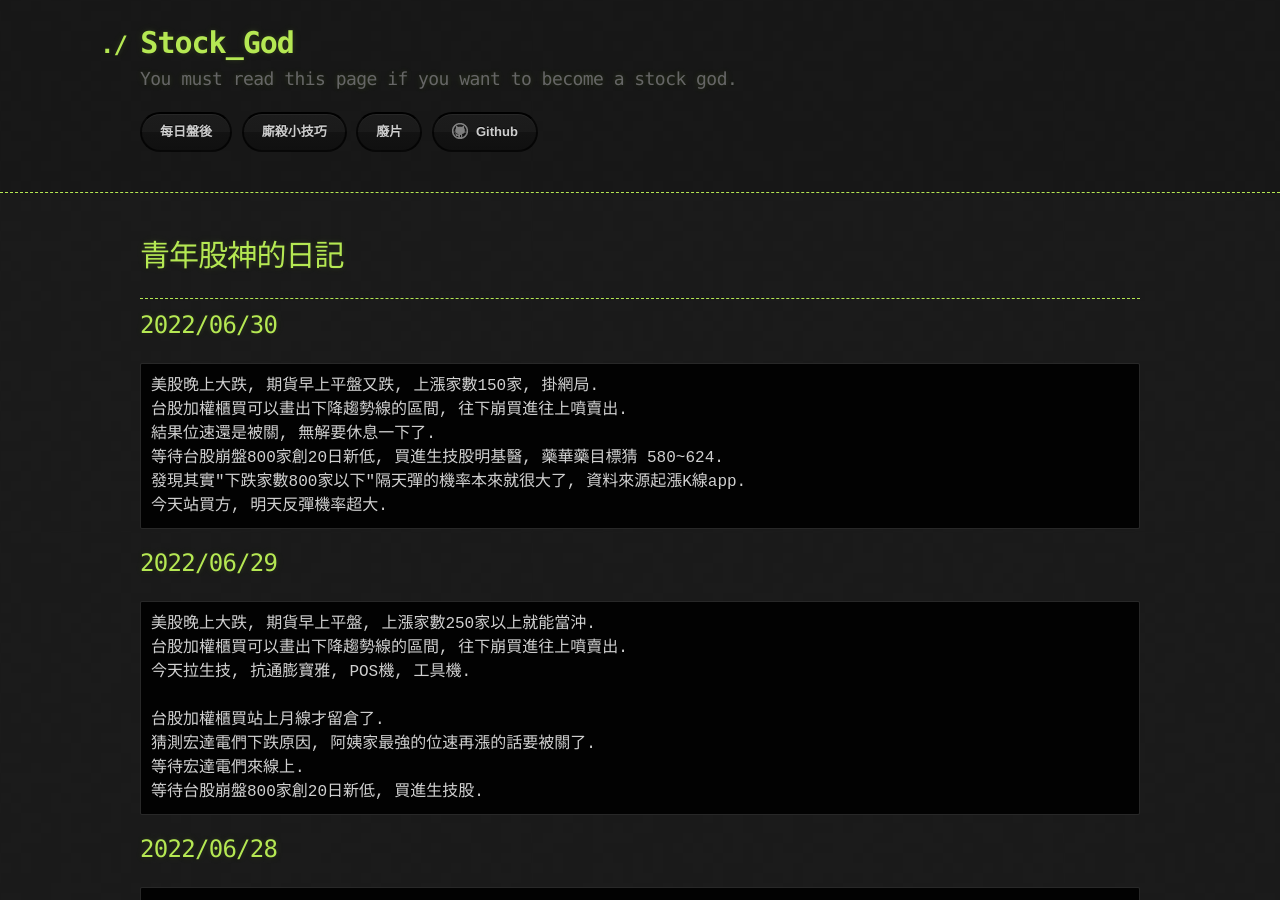
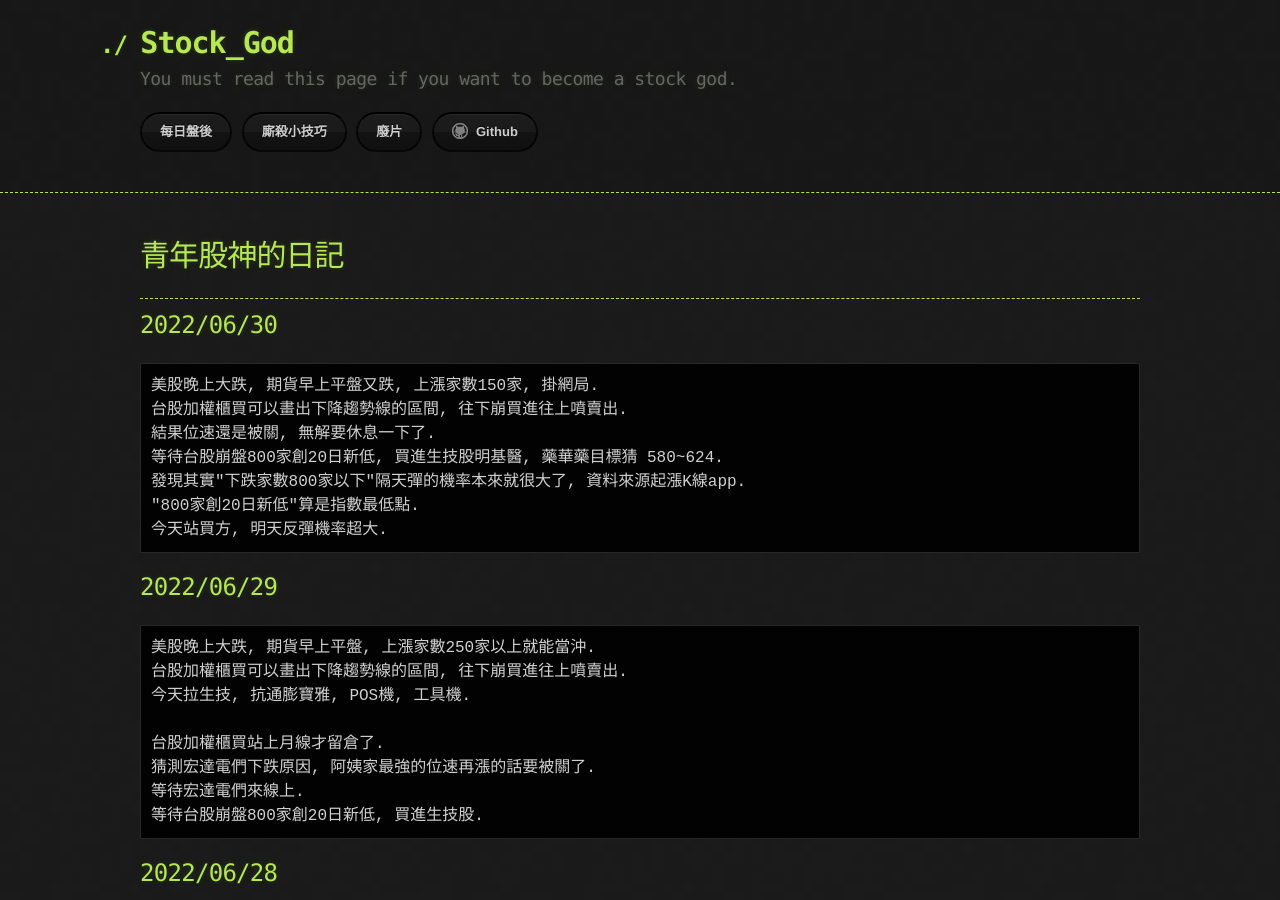
Before and after one commit to lepg5487/Stock_God, a Jekyll site: the page built from index.md, in a window 1280 px wide and 900 px high. Built offline with Jekyll 4.4.1, drawn with Linux system fonts in a browser that asks for light colours; our own code applies the rules of GitHub Pages for plain Markdown files.

Commit message:
Update index.md

````diff
--- a/index.md
+++ b/index.md
@@ -13,6 +13,7 @@ layout: testlayouts
 結果位速還是被關, 無解要休息一下了.
 等待台股崩盤800家創20日新低, 買進生技股明基醫, 藥華藥目標猜 580~624.
 發現其實"下跌家數800家以下"隔天彈的機率本來就很大了, 資料來源起漲K線app.
+"800家創20日新低"算是指數最低點.
 今天站買方, 明天反彈機率超大.
 ```
 
````
